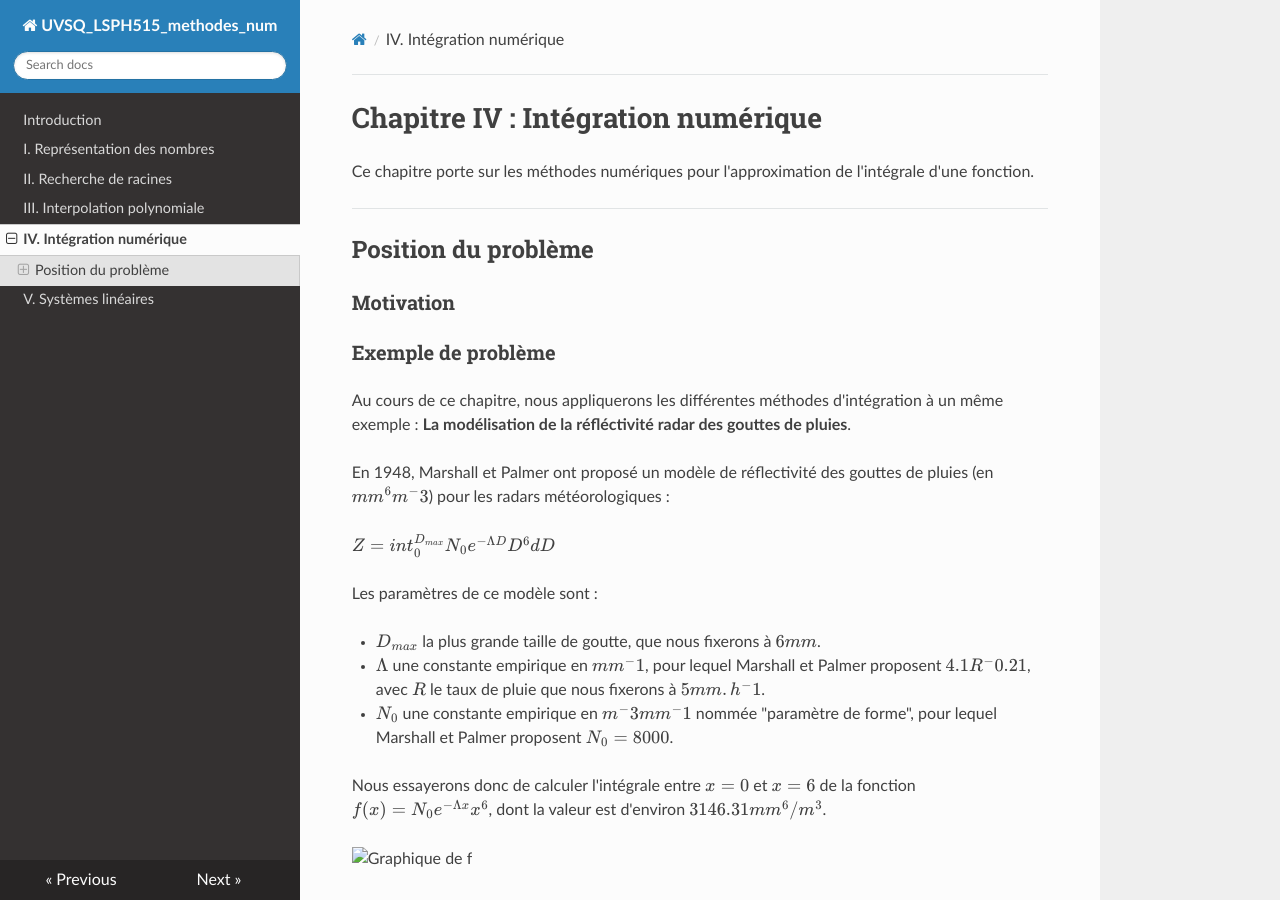
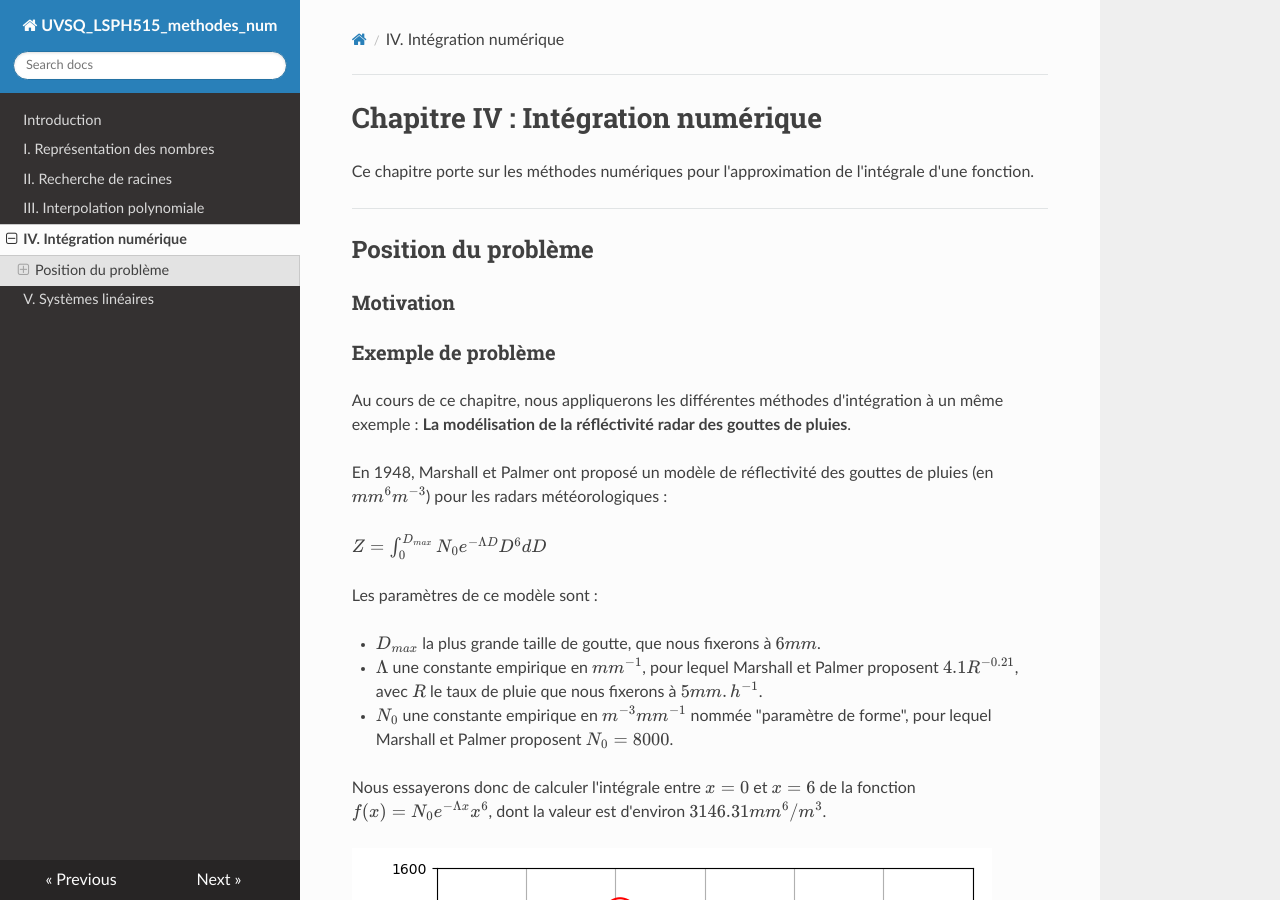
Before and after one commit to NicOudart/UVSQ_LSPH515_methodes_num, an MkDocs documentation site: the page built from docs/Chap4_Integration_numerique.md, in a window 1280 px wide and 900 px high. Built offline with MkDocs 1.6.1, drawn with Linux system fonts in a browser that asks for light colours; nearby versions of some CDN libraries.

Commit message:
-Minor fixes of Chapter 4 (example).

```diff
--- a/docs/Chap4_Integration_numerique.md
+++ b/docs/Chap4_Integration_numerique.md
@@ -12,17 +12,17 @@ Ce chapitre porte sur les méthodes numériques pour l'approximation de l'intég
 
 Au cours de ce chapitre, nous appliquerons les différentes méthodes d'intégration à un même exemple : **La modélisation de la réfléctivité radar des gouttes de pluies**.
 
-En 1948, Marshall et Palmer ont proposé un modèle de réflectivité des gouttes de pluies (en $mm^6 m^-3$) pour les radars météorologiques :
+En 1948, Marshall et Palmer ont proposé un modèle de réflectivité des gouttes de pluies (en $mm^6 m^{-3}$) pour les radars météorologiques :
 
-$Z = int_{0}^{D_{max}} N_0 e^{- \Lambda D} D^6 dD$
+$Z = \int_{0}^{D_{max}} N_0 e^{- \Lambda D} D^6 dD$
 
 Les paramètres de ce modèle sont :
 
 - $D_{max}$ la plus grande taille de goutte, que nous fixerons à $6 mm$.
 
-- $\Lambda$ une constante empirique en $mm^-1$, pour lequel Marshall et Palmer proposent $4.1 R^-0.21$, avec $R$ le taux de pluie que nous fixerons à $5 mm.h^-1$.
+- $\Lambda$ une constante empirique en $mm^{-1}$, pour lequel Marshall et Palmer proposent $4.1 R^{-0.21}$, avec $R$ le taux de pluie que nous fixerons à $5 mm.h^{-1}$.
 
-- $N_0$ une constante empirique en $m^-3 mm^-1$ nommée "paramètre de forme", pour lequel Marshall et Palmer proposent $N_0 = 8000$.
+- $N_0$ une constante empirique en $m^{-3} mm^{-1}$ nommée "paramètre de forme", pour lequel Marshall et Palmer proposent $N_0 = 8000$.
 
 Nous essayerons donc de calculer l'intégrale entre $x=0$ et $x=6$ de la fonction $f(x) = N_0 e^{- \Lambda x} x^6$, dont la valeur est d'environ $3146.31 mm^6/m^3$.
 
```
Also changed, not shown: docs/img/Chap4_exemple_fonction.png (renamed from docs/img/Chap4_example_fonction.png).
